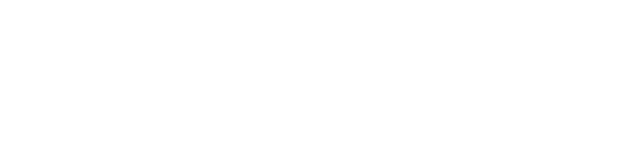
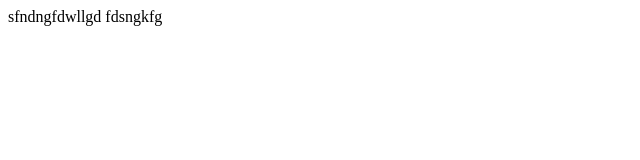
Before and after one commit to m-sagufta/m-sagufta, a plain HTML site: page index.html in a window 1280 px wide. Shown: the whole page, without its empty margins (0-640 px from the left). Drawn offline with Linux system fonts and the light colour scheme.

Commit message:
second try

```diff
--- a/index.html
+++ b/index.html
@@ -7,6 +7,8 @@
     <title>Document</title>
 </head>
 <body>
+    sfndngfdwllgd
+    fdsngkfg
 
 </body>
 </html>
```
